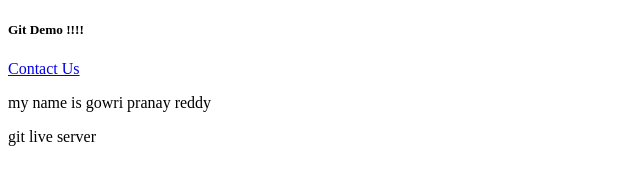
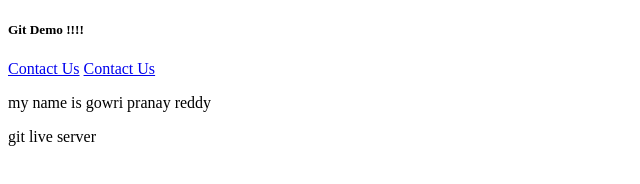
Before and after one commit to Gowri-Pranay-Reddy/gitdemo, a plain HTML site: page index.html in a window 1280 px wide. Shown: the full height of the page, 0-640 px from the left. Drawn offline with Linux system fonts and the light colour scheme.

Commit message:
modified videos

```diff
--- a/index.html
+++ b/index.html
@@ -8,6 +8,7 @@
 <body>
     <h5>Git Demo !!!!</h5>
     <a href="contactus.html">Contact Us</a>
+    <a href="videos.html">Contact Us</a>
     <p> my name is gowri pranay reddy</p>
     <p>git live server</p>
 </body>
```
